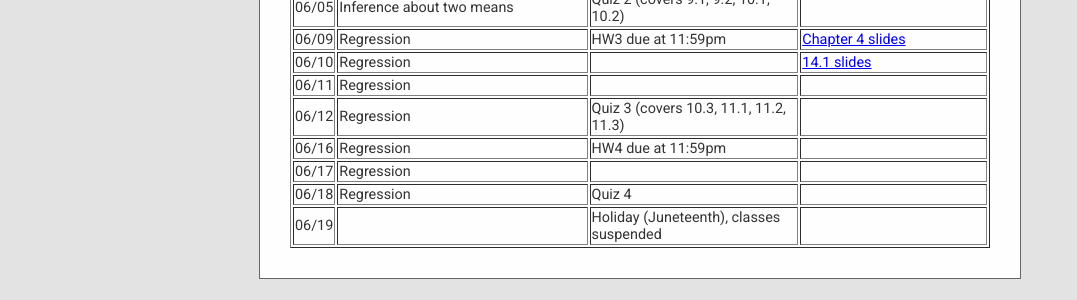
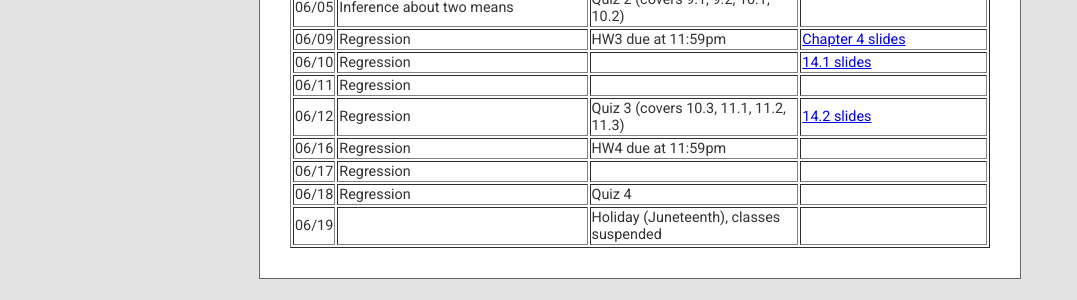
Before and after one commit to cesail/cesail.github.io, a Jekyll site: the page built from courses/25s1ma116/index.html, in a window 1280 px wide. Shown: the part 938-1238 px from the top of the page, without its empty margins (0-1077 px from the left). Built offline with Jekyll 4.4.1, drawn with Linux system fonts in a browser that asks for light colours; some web fonts are replaced; a script that is not in the unit is left out.

Commit message:
Update index.html

```diff
--- a/courses/25s1ma116/index.html
+++ b/courses/25s1ma116/index.html
@@ -181,13 +181,13 @@
   <tr><td> 06/11 </td>
      <td> Regression </td>
      <td> </td>
-    <td></td>
+    <td> </td>
   </tr>
 
   <tr><td> 06/12 </td>
      <td> Regression </td>
      <td> Quiz 3 (covers 10.3, 11.1, 11.2, 11.3)  </td>
-    <td> </td>
+    <td> <a href="142.pdf"> 14.2 slides </a> </td>
   </tr>
 
    <tr><td> 06/16 </td>
```
